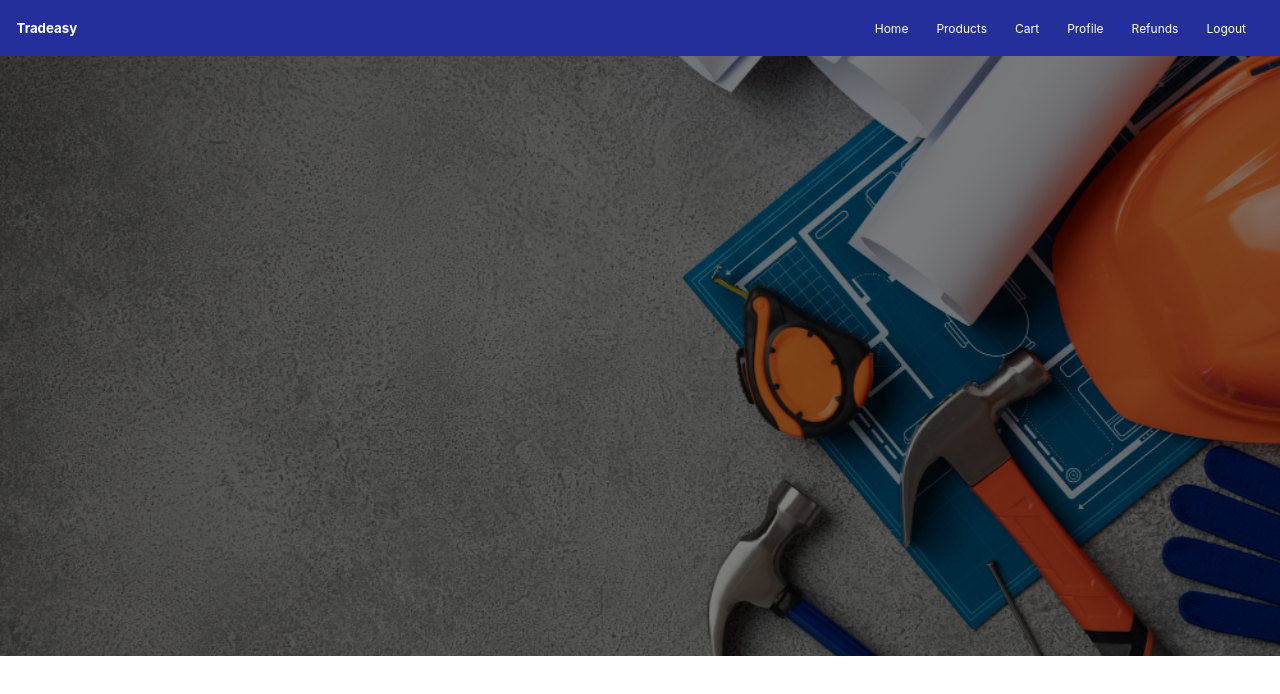
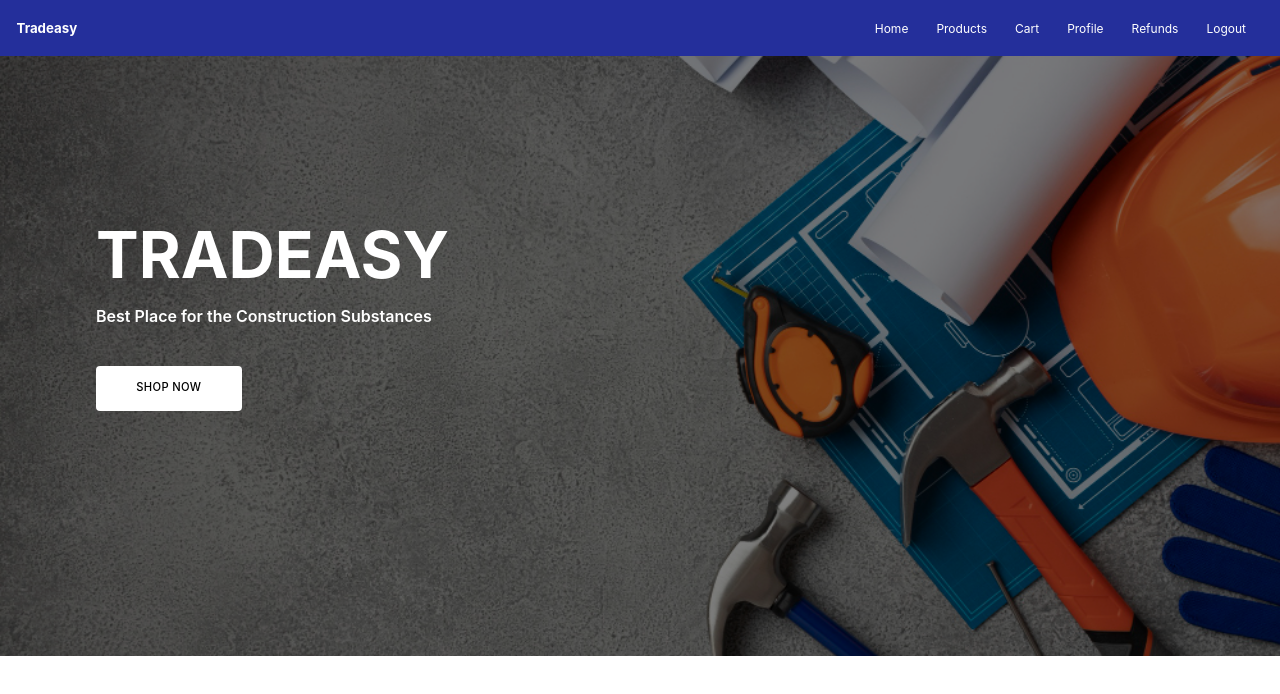
Before and after one commit to MrSilent2001/Sales-And-Inventory-Management-System, a React (Create React App) app: page / in a window 1280 px wide. Shown: the top 694 px of the page. Built offline with nearby package versions, Linux system fonts and the light colour scheme.

Commit message:
Carousel Modified

```diff
--- a/src/pages/Customer/Home/Customer Home Page.css
+++ b/src/pages/Customer/Home/Customer Home Page.css
@@ -23,3 +23,32 @@
     background: rgba(0, 0, 0, 0.5);
     z-index: 1;
 }
+
+.carouselHeader{
+    display: flex;
+    flex-direction: column;
+    align-items: flex-start;
+    position: relative;
+    top: 10em;
+    z-index: 2;
+    padding: 0 0 0 6em;
+}
+
+.carouselHeader h1{
+    font-size: 4em;
+    font-family: Inter;
+    color: white;
+    margin: 0 0 0.2em 0;
+}
+
+.carouselHeader p{
+    font-size: 1em;
+    font-family: Inter;
+    font-weight: 600;
+    color: white;
+    margin: 0;
+}
+
+.carouselButton{
+    margin: 2.5em 0 0 0;
+}
--- a/src/pages/Customer/Home/Customer Home Page.js
+++ b/src/pages/Customer/Home/Customer Home Page.js
@@ -1,11 +1,38 @@
 import React from "react";
 import './Customer Home Page.css'
+import {styled} from "@mui/material/styles";
+import Button from "@mui/material/Button";
+
+const ShopNowButton = styled(Button)(({ theme }) => ({
+    color: 'black',
+    backgroundColor: '#ffffff',
+    '&:hover': {
+        backgroundColor: '#d7d7d7' // You can adjust the darken value as needed
+    },
+    '&.MuiButton-root': {
+        width: '13em',
+        height: '4em'
+    },
+    fontSize: '0.7em',
+    fontFamily: 'inter',
+    padding: '1.75em 0.625em'
+}));
 function CustomerHome(){
     return(
         <div className="custoemrHome">
 
             <div className="carouselOuter">
                 {/*<img src={require('./HomeCarousel.jpg')} alt=""/>*/}
+
+                <div className="carouselText">
+                    <div className="carouselHeader">
+                        <h1>TRADEASY</h1>
+                        <p>Best Place for the Construction Substances</p>
+                        <div className="carouselButton">
+                            <ShopNowButton>Shop Now</ShopNowButton>
+                        </div>
+                    </div>
+                </div>
             </div>
         </div>
     )
```
